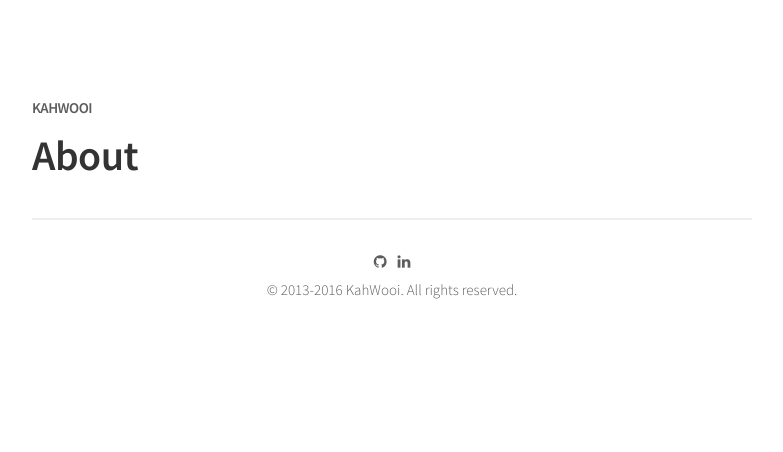
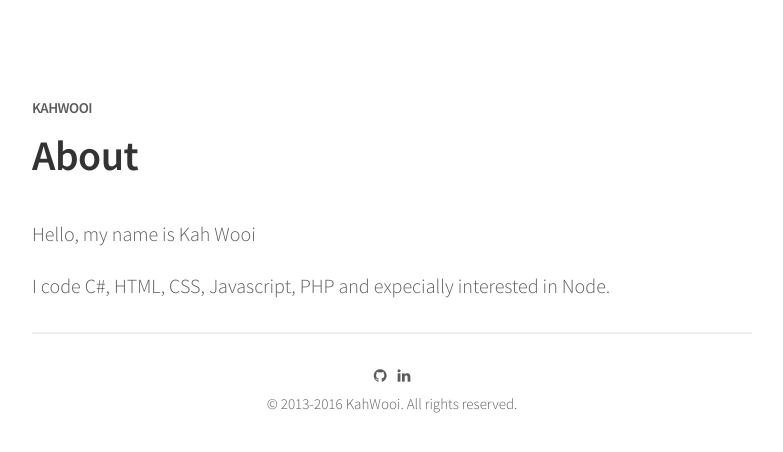
Before and after one commit to kahwooi/kahwooi.github.io, a Jekyll site: the page built from about.md, in a window 1280 px wide. Shown: the top 452 px of the page, without its empty margins (248-1031 px from the left). Built offline with Jekyll 4.4.1, drawn with Linux system fonts in a browser that asks for light colours; nearby versions of some CDN libraries.

Commit message:
Change about page

```diff
--- a/about.md
+++ b/about.md
@@ -2,3 +2,7 @@
 title: About
 permalink: /about/
 ---
+
+Hello, my name is Kah Wooi
+
+I code C#, HTML, CSS, Javascript, PHP and expecially interested in Node.
```
